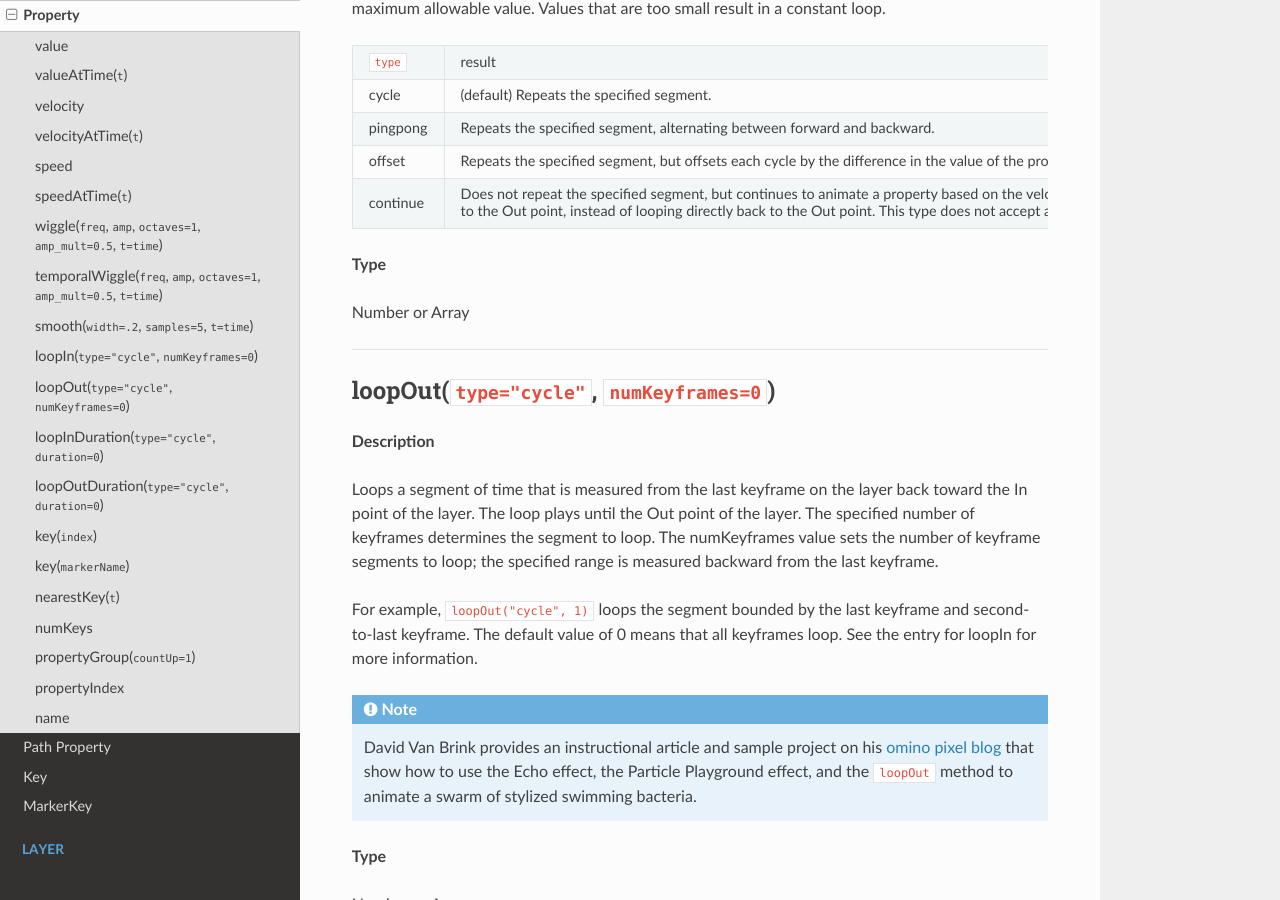
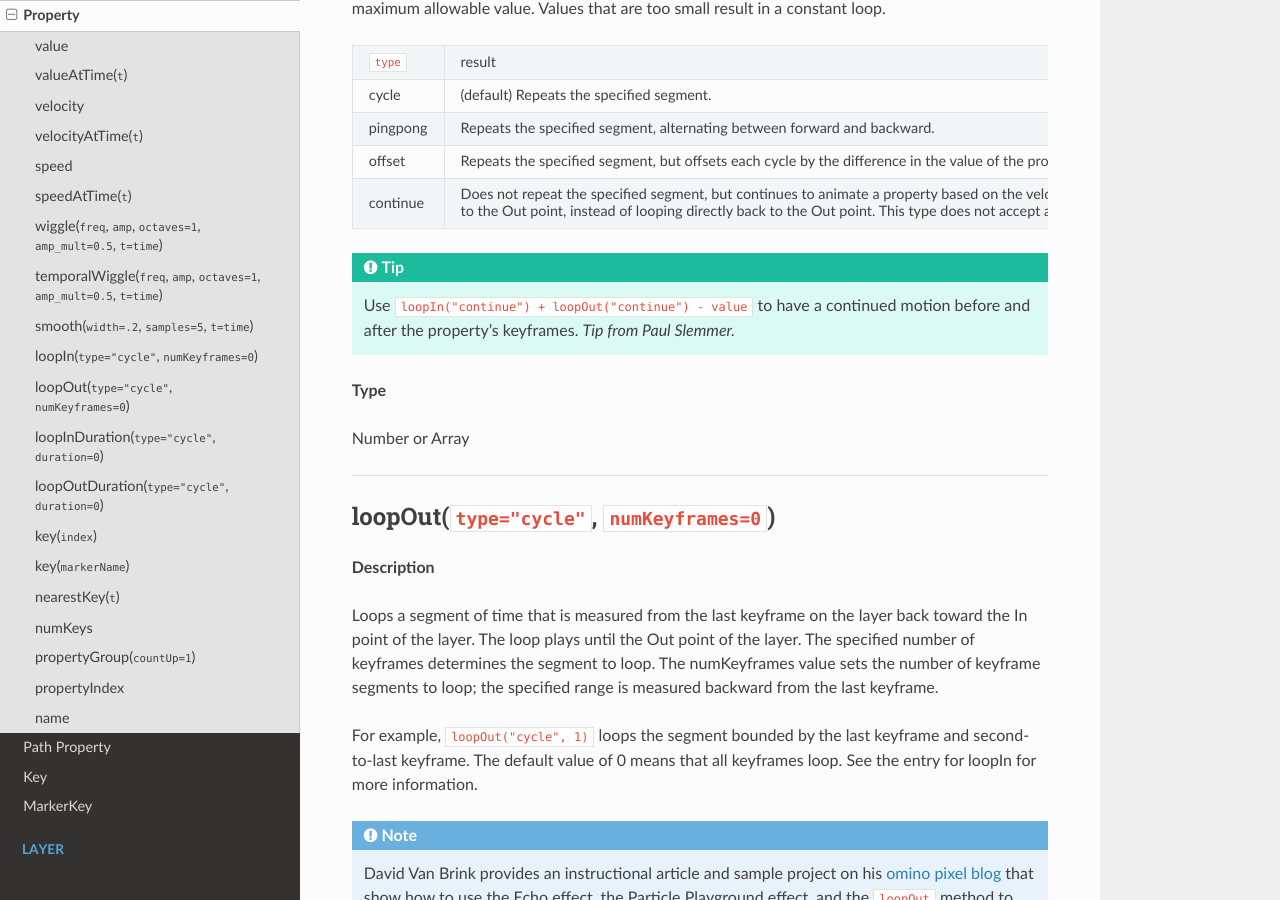
Before and after one commit to docsforadobe/after-effects-expression-reference, a Sphinx documentation site: the page built from docs/property.rst, in a window 1280 px wide and 900 px high, scrolled down 6375 px. Built offline with Sphinx 7.4.7 and the Read the Docs theme 2.0.0, drawn with Linux system fonts in a browser that asks for light colours.

Commit message:
Adds loopIn + loopOut tip

```diff
--- a/docs/property.rst
+++ b/docs/property.rst
@@ -241,6 +241,9 @@ offset    Repeats the specified segment, but offsets each cycle by the differenc
 continue  Does not repeat the specified segment, but continues to animate a property based on the velocity at the first or last keyframe. For example, if the last keyframe of a Scale property of a layer is ``100%``, the layer continues to scale from ``100%`` to the Out point, instead of looping directly back to the Out point. This type does not accept a keyframes or duration argument.
 ========= =====================================
 
+.. tip::
+	Use ``loopIn("continue") + loopOut("continue") - value`` to have a continued motion before and after the property's keyframes. *Tip from Paul Slemmer.*
+
 **Type**
 
 Number or Array
```
